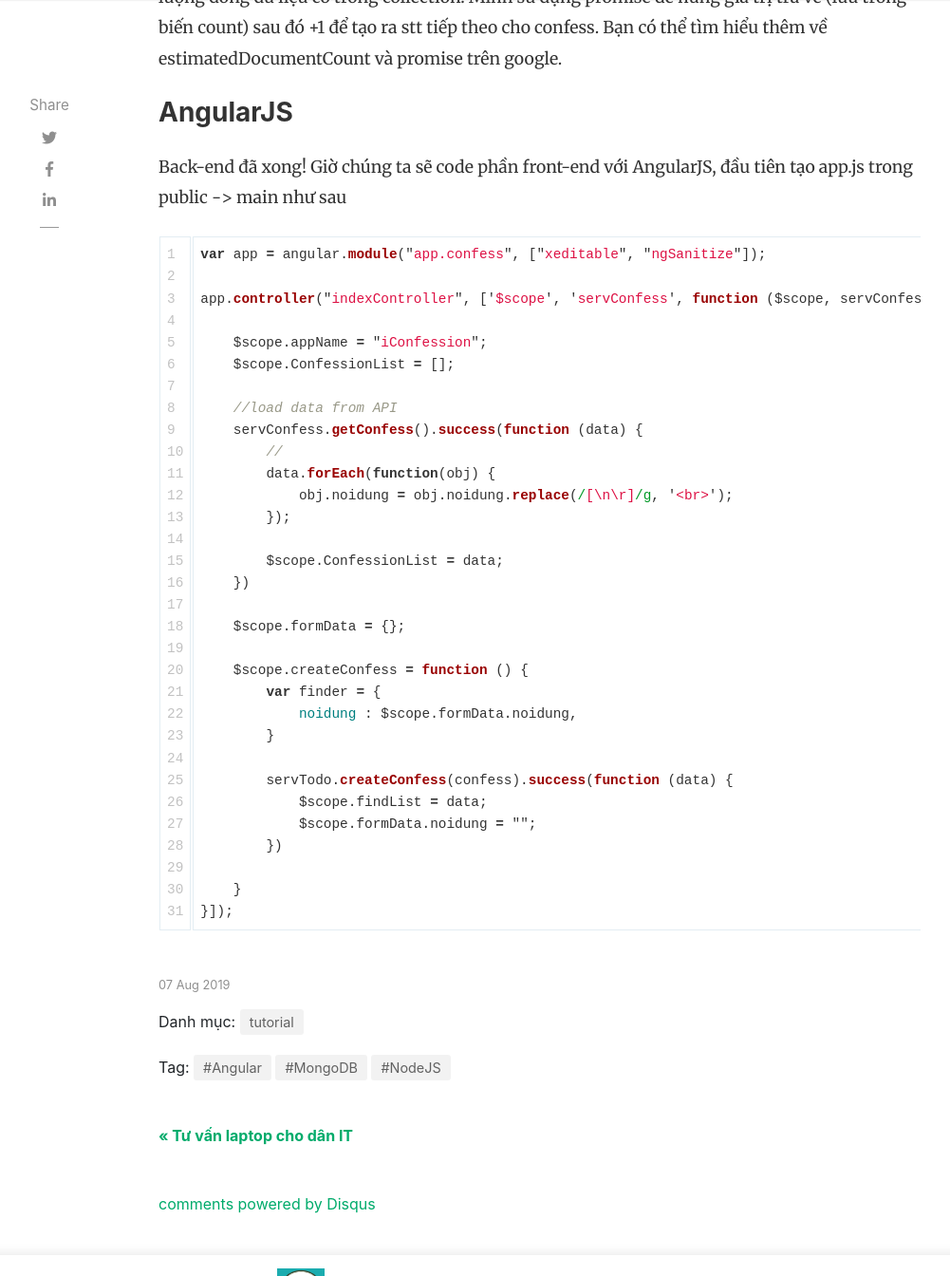
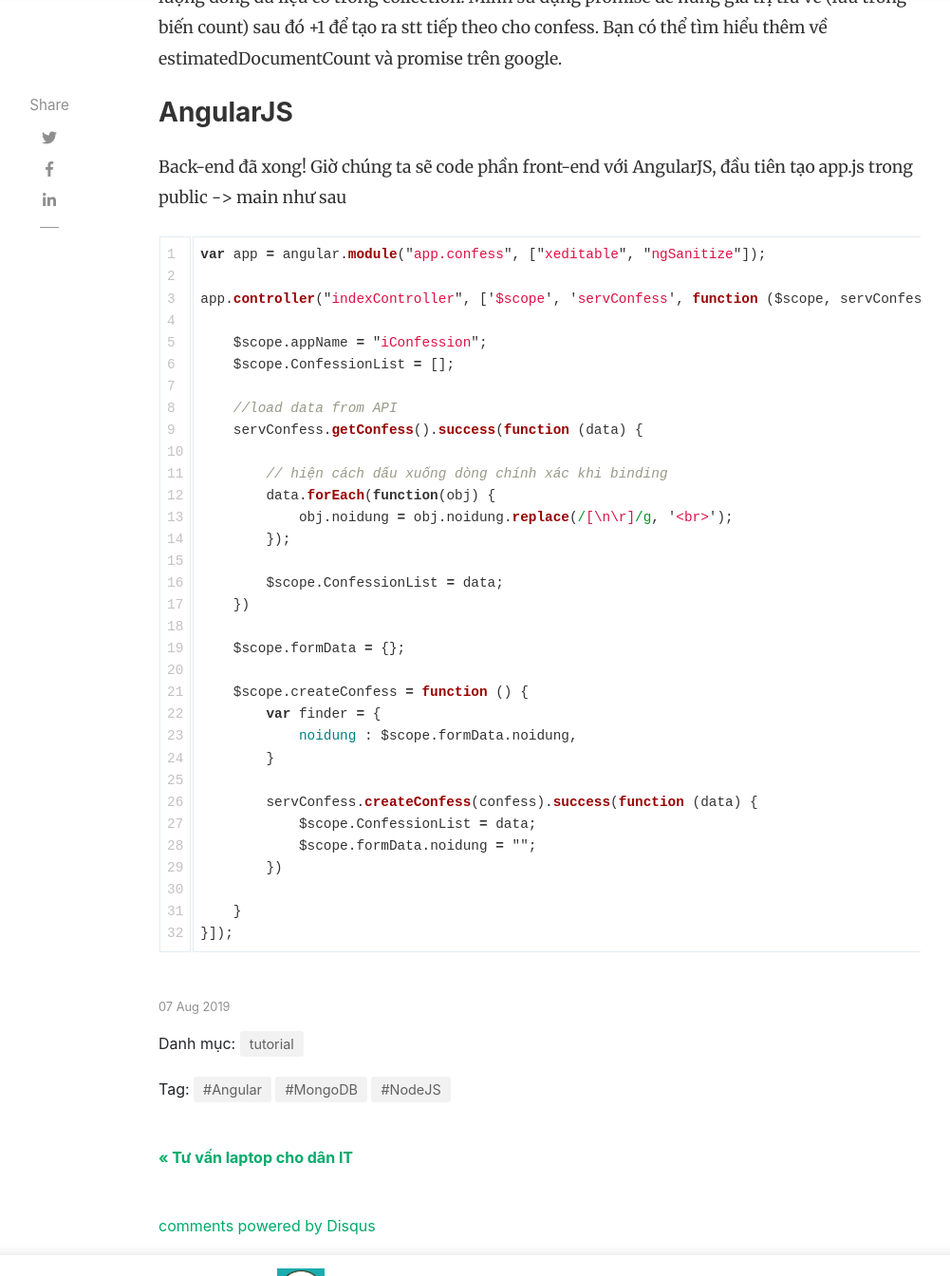
Before and after one commit to tuitucode/tuitucode.github.io, a Jekyll site: the page built from _posts/2019-08-07-web-confession-voi-nodejs-va-angularjs.md, in a window 1280 px wide and 1400 px high, scrolled down 9195 px, cut to the strip 0-1344 px from the top of the window. Shown: the whole strip at 95% size, without its empty margins (118-1119 px from the left). Built offline with Jekyll 4.4.1, drawn with Linux system fonts in a browser that asks for light colours; nearby versions of some CDN libraries; comment, search, counter and statistics services are not loaded.

Commit message:
Update 2019-08-07-web-confession-voi-nodejs-va-angularjs.md

```diff
--- a/_posts/2019-08-07-web-confession-voi-nodejs-va-angularjs.md
+++ b/_posts/2019-08-07-web-confession-voi-nodejs-va-angularjs.md
@@ -295,7 +295,8 @@
 
     //load data from API
     servConfess.getConfess().success(function (data) {
-        //
+
+        // hiện cách dấu xuống dòng chính xác khi binding
         data.forEach(function(obj) {
             obj.noidung = obj.noidung.replace(/[\n\r]/g, '<br>');
         });
@@ -310,8 +311,8 @@
             noidung : $scope.formData.noidung,
         }
 
-        servTodo.createConfess(confess).success(function (data) {
-            $scope.findList = data;
+        servConfess.createConfess(confess).success(function (data) {
+            $scope.ConfessionList = data;
             $scope.formData.noidung = "";
         })
 
```
